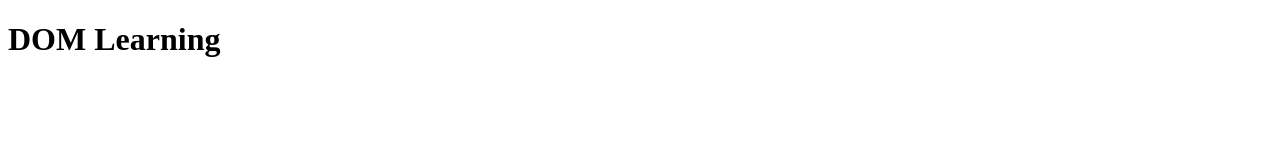
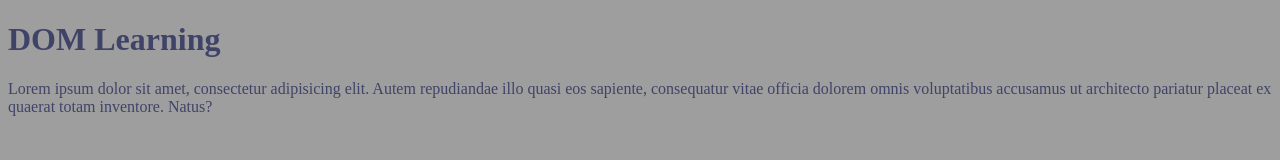
Before and after one commit to Adarsh-Chaubey03/JavaScript, a plain HTML site: page 23_DOM.html in a window 1280 px wide. Drawn offline with Linux system fonts and the light colour scheme.

Commit message:
Update 23_DOM.html

```diff
--- a/23_DOM.html
+++ b/23_DOM.html
@@ -1,14 +1,28 @@
 <!DOCTYPE html>
 <html lang="en">
+
 <head>
     <meta charset="UTF-8">
     <meta name="viewport" content="width=device-width, initial-scale=1.0">
     <title>DOM Learning</title>
+    <style>
+        .bg-black{
+            background-color: rgb(158, 158, 158);
+            color: rgb(64, 67, 104);
+        }
+    </style>
 </head>
-<body>
-    <div class="bg-black">
-        <h1 class="heading">DOM Learning</h1>
+
+<body class="bg-black">
+    <div>
+        <h1 id="title" class="heading">DOM Learning
+            <span style="display: none;">test text</span>
+        </h1>
+        <p>Lorem ipsum dolor sit amet, consectetur adipisicing elit. Autem repudiandae illo quasi eos sapiente,
+            consequatur vitae officia dolorem omnis voluptatibus accusamus ut architecto pariatur placeat ex quaerat
+            totam inventore. Natus?</p>
     </div>
 
 </body>
+
 </html>
```
